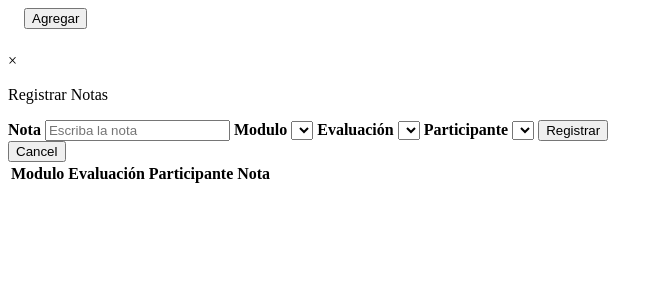
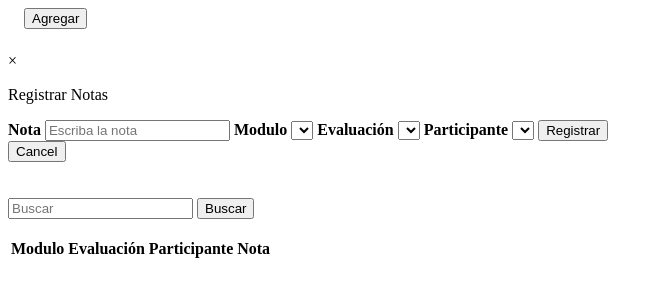
Before and after one commit to SIST32-A-GRUPO-02/Archivos-AMATS-2020, a PHP site: page /Docente/notas.php in a window 1280 px wide. Shown: the top 300 px of the page, without its empty margins (0-663 px from the left). Run offline with PHP 8.4, Linux system fonts and the light colour scheme; data that the repository does not hold is empty.

Commit message:
Campos de busqueda

```diff
--- a/Alumno/cursos.php
+++ b/Alumno/cursos.php
@@ -18,6 +18,10 @@
 
      <!-- Data -->
      <div>
+     <form class="form-inline">
+    <input class="form-control mr-sm-2" type="search" placeholder="Buscar" aria-label="Search">
+    <button class="btn btn-success my-2 my-sm-0" type="submit">Buscar</button>
+  </form><br>
        <form action="" method="post">
          <table class="table">
            <thead class="thead-dark">
--- a/Alumno/docentes.php
+++ b/Alumno/docentes.php
@@ -14,10 +14,13 @@
  </head>
 
  <body>
-
 <h3>Docentes</h3><br>
      <!-- Data -->
      <div>
+     <form class="form-inline">
+    <input class="form-control mr-sm-2" type="search" placeholder="Buscar" aria-label="Search">
+    <button class="btn btn-success my-2 my-sm-0" type="submit">Buscar</button>
+  </form><br>
        <form action="" method="post">
          <table class="table">
            <thead class="thead-dark">
@@ -27,7 +30,6 @@
                <th scope="col">Especialidad</th>
              </tr>
            <tbody>
-
              <?php
               $consulta = $conn->busquedaFree("SELECT
   `docente`.`idDocente`,
--- a/Docente/alumnos.php
+++ b/Docente/alumnos.php
@@ -19,6 +19,10 @@ else{
  <body>
      <!-- Data -->
      <div>
+     <form class="form-inline">
+    <input class="form-control mr-sm-2" type="search" placeholder="Buscar" aria-label="Search">
+    <button class="btn btn-success my-2 my-sm-0" type="submit">Buscar</button>
+  </form><br>
        <form action="" method="post">
          <table class="table">
            <thead class="thead-dark">
--- a/Docente/evaluaciones.php
+++ b/Docente/evaluaciones.php
@@ -20,6 +20,10 @@ $conn= new baseD();
 
      <!-- Data -->
      <div>
+     <form class="form-inline">
+    <input class="form-control mr-sm-2" type="search" placeholder="Buscar" aria-label="Search">
+    <button class="btn btn-success my-2 my-sm-0" type="submit">Buscar</button>
+  </form><br>
        <form action="" method="post">
          <table class="table">
            <thead class="thead-dark">
--- a/Docente/notas.php
+++ b/Docente/notas.php
@@ -1,6 +1,8 @@
+<?php
+@session_start();
+?>
 <!DOCTYPE html>
  <html>
-
  <head>
    <title>Notas</title>
  </head>
@@ -11,6 +13,9 @@
   .select:hover{
     background-color: #C9C9C9 ;
     color: #000000 ;
+  }
+  .alineacion{
+    text-align: left;
   }
 </style>
  <body>
@@ -92,10 +97,13 @@
        </div>
      </div>
 
-
-
      <!-- Data -->
-     <div>
+     <div><br><br>
+     <div class="alineacion"><form class="form-inline">
+    <input class="form-control mr-sm-2" type="search" placeholder="Buscar" aria-label="Search">
+    <button class="btn btn-outline-success my-2 my-sm-0" type="submit">Buscar</button>
+  </form></div>
+     <br>
        <form action="" method="post">
          <table class="table">
            <thead class="thead-dark">
@@ -113,7 +121,7 @@
                INNER JOIN participantecurso ON nota.idParticipanteCurso = participantecurso.idParticipanteCurso
                INNER JOIN participante ON participantecurso.idParticipante = participante.idParticipante
              INNER JOIN evaluaciones ON nota.idEvaluaciones = evaluaciones.idEvaluaciones
-             INNER JOIN modulo ON nota.idModulo = modulo.idModulo");
+             INNER JOIN modulo ON nota.idModulo = modulo.idModulo;");
 
                foreach ($consulta_notas as $datos_notas) {
                  $id_del = $datos_notas['idnota'];
```
